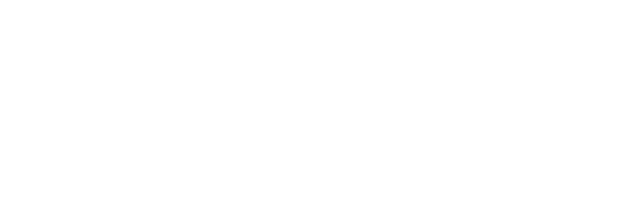
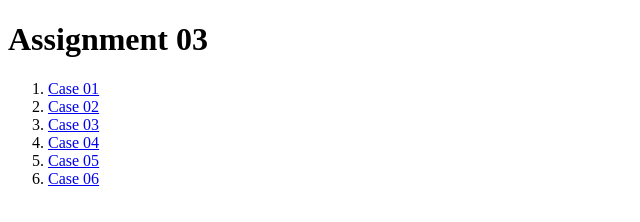
Before and after one commit to Dulanji-Amanda/IntenetTec-Assignment_3, a plain HTML site: page index.html in a window 1280 px wide. Shown: the whole page, without its empty margins (0-640 px from the left). Drawn offline with Linux system fonts and the light colour scheme.

Commit message:
navigations

```diff
--- a/index.html
+++ b/index.html
@@ -6,6 +6,16 @@
     <title>home</title>
 </head>
 <body>
+<h1> Assignment 03</h1>
+
+<ol>
+    <li><a href="./../pages/case1.html">Case 01</a></li>
+    <li><a href="./../pages/case2.html">Case 02</a></li>
+    <li><a href="./../pages/case3.html">Case 03</a></li>
+    <li><a href="./../pages/case4.html">Case 04</a></li>
+    <li><a href="./../pages/case5.html">Case 05</a></li>
+    <li><a href="./../pages/case6.html">Case 06</a></li>
+</ol>
 
 </body>
 </html>
```
